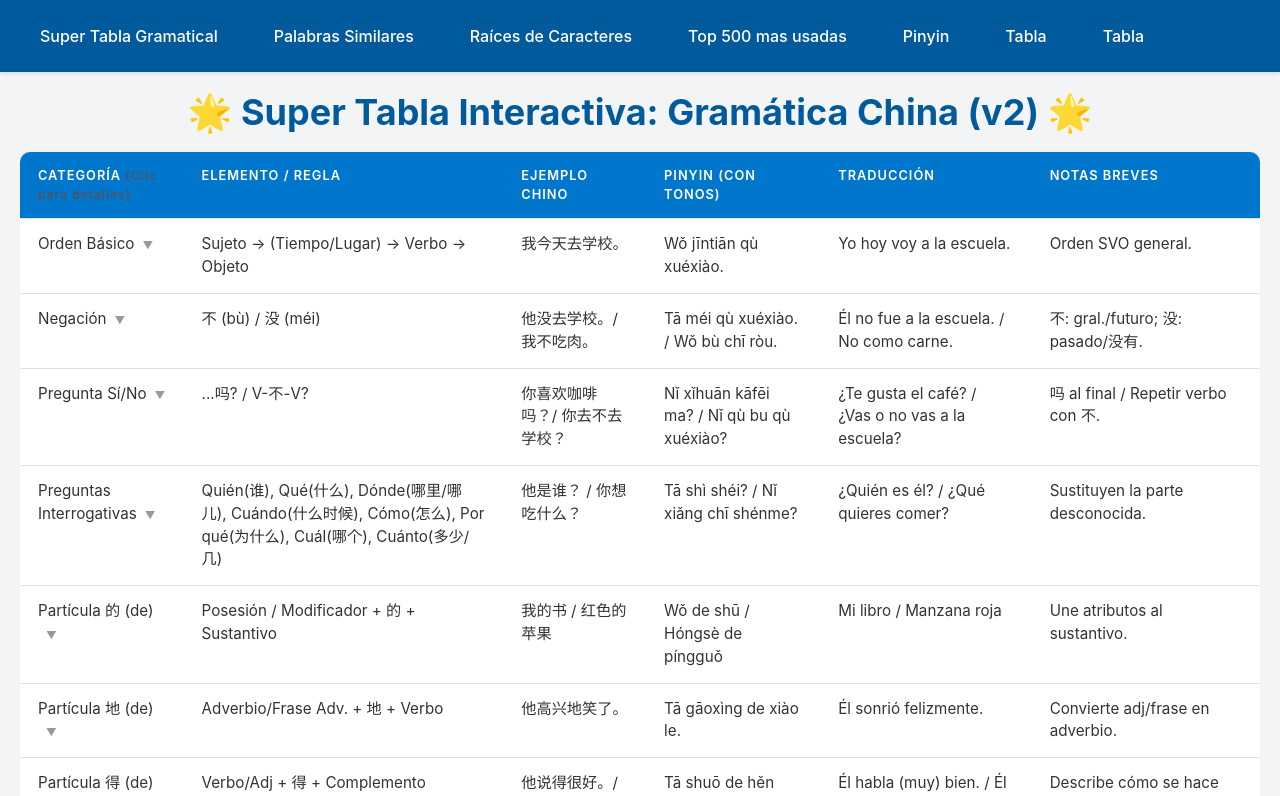
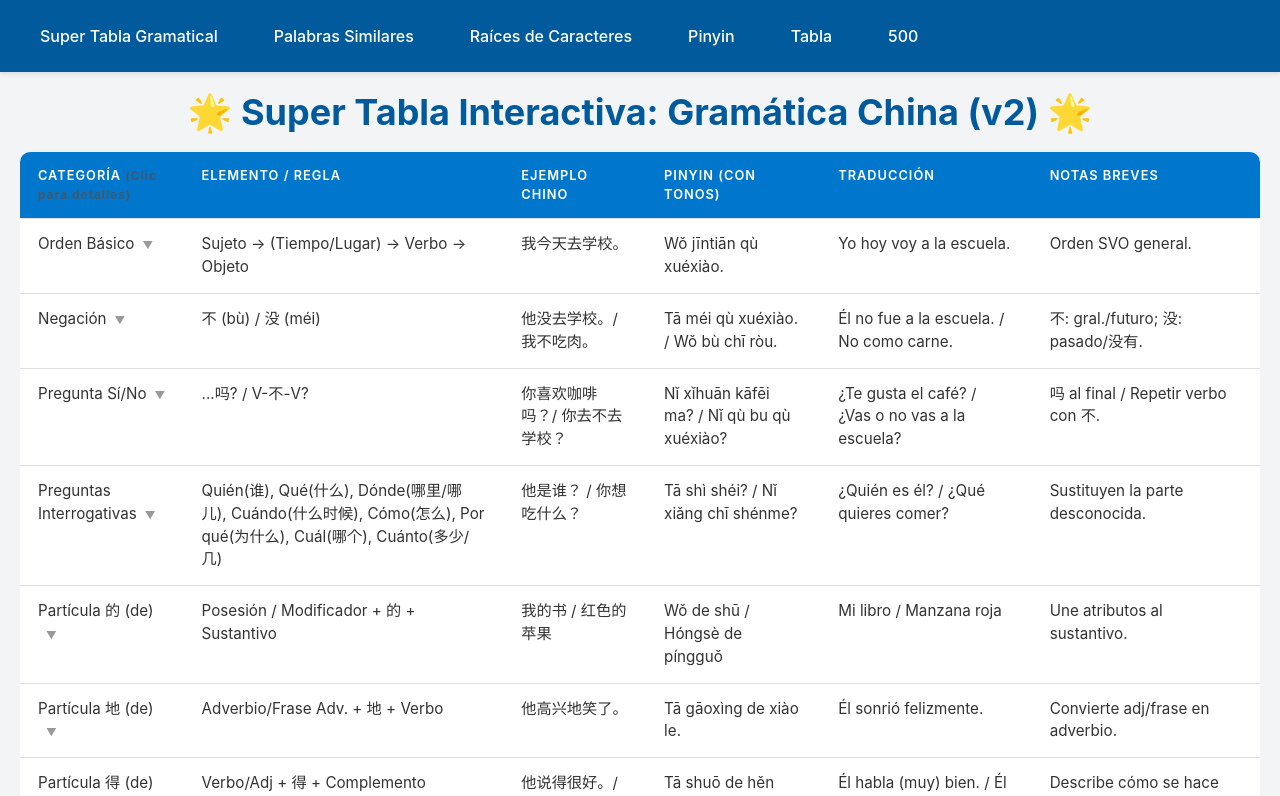
Before and after one commit to uibg9312/learingchinese, a plain HTML site: page index.html in a window 1280 px wide. Shown: the top 796 px of the page. Drawn offline with nearby package versions, Linux system fonts and the light colour scheme.

Commit message:
Update index.html

```diff
--- a/index.html
+++ b/index.html
@@ -142,10 +142,9 @@
             <a href="#" aria-current="page">Super Tabla Gramatical</a>
             <a href="words.html">Palabras Similares</a>
             <a href="caracteres.html">Raíces de Caracteres</a>
-            <a href="top500.html">Top 500 mas usadas</a>
             <a href="pinyin.html">Pinyin</a>
             <a href="table.html">Tabla</a>
-            <a href="500.html">Tabla</a>
+            <a href="500.html">500</a>
 
         </div>
     </nav>
```
